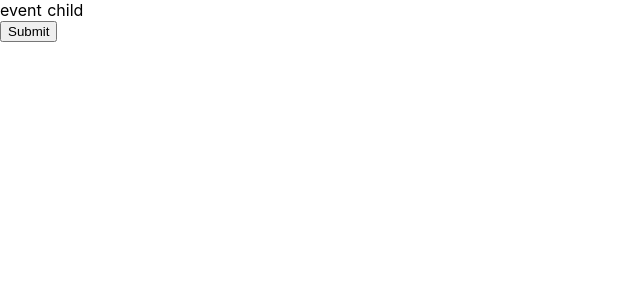
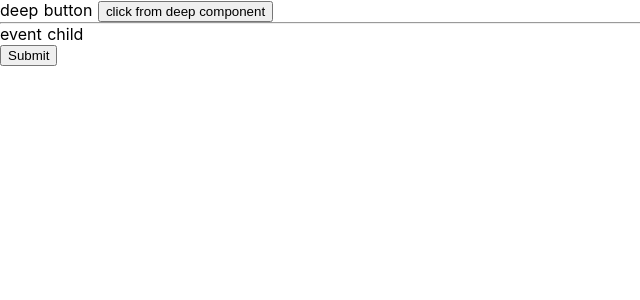
Before and after one commit to CyVision13/VueJsTime, a Nuxt app: page /events in a window 1280 px wide. Shown: the top 300 px of the page, without its empty margins (0-640 px from the left). Built offline with nearby package versions, Linux system fonts and the light colour scheme.

Commit message:
eventBus

```diff
--- /dev/null
+++ b/components/EventChildNested.vue
@@ -0,0 +1,23 @@
+<template>
+  <div>
+      deep button
+      <button @click="submit">click from deep component</button>
+  </div>
+</template>
+
+<script>
+export default {
+  name:'EventChildNested',
+  methods:{
+    submit(){
+      setTimeout(() => {
+        this.$nuxt.$emit('onDelete','delete param')
+      }, 313);
+    }
+  }
+}
+</script>
+
+<style>
+
+</style>
--- a/components/EventsChild.vue
+++ b/components/EventsChild.vue
@@ -1,6 +1,7 @@
 <template>
   <div>
-
+      <event-child-nested></event-child-nested>
+      <hr>
       <p>event child</p>
       <button @click="submit">Submit</button>
   </div>
--- a/pages/events.vue
+++ b/pages/events.vue
@@ -10,7 +10,16 @@ name: 'Events',
     methods:{
         onSuccess(param){
             console.log('success',param);
+        },
+        busHandler(param){
+            console.log(' on delete called', param);
         }
+    },
+    mounted(){
+        this.$nuxt.$on('onDelete',this.busHandler)
+    },
+    beforeDestroy(){
+        this.$nuxt.$off('onDelete',this.busHandler)
     }
 }
 </script>
```
